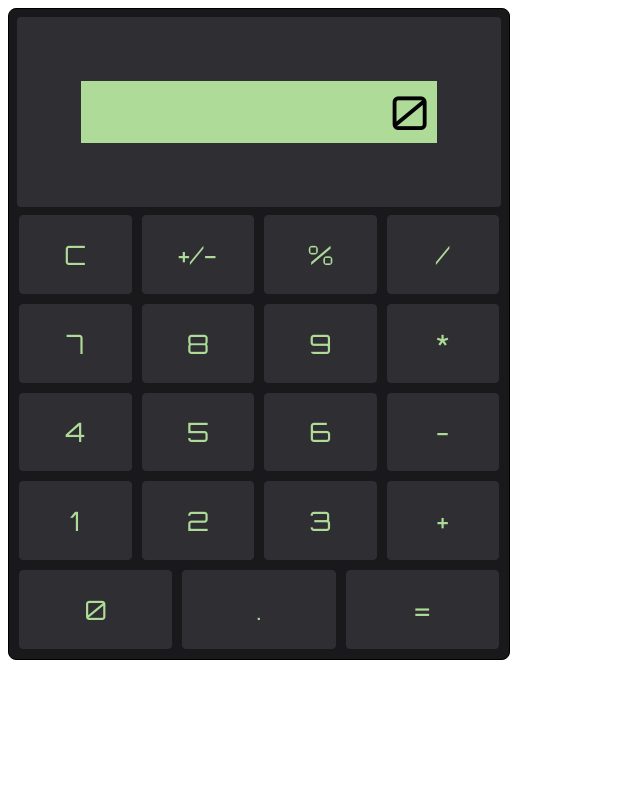
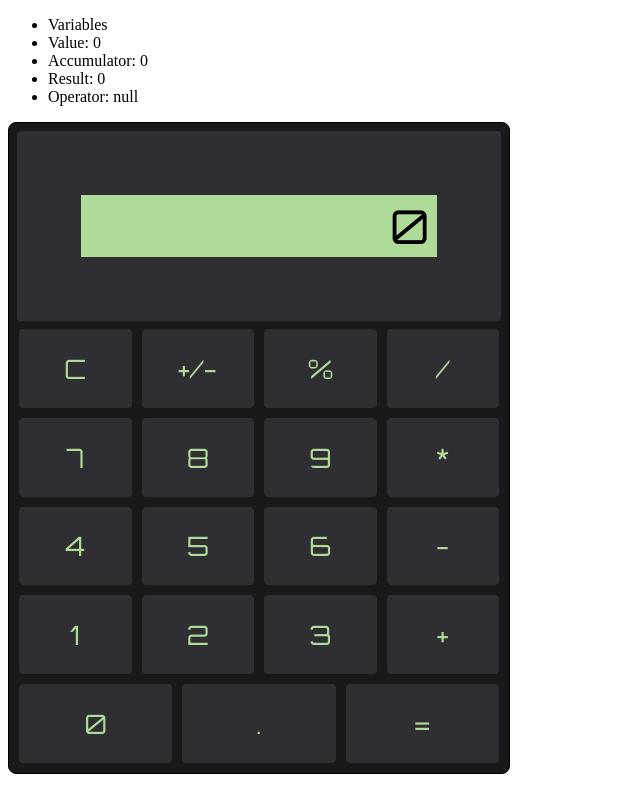
Before and after one commit to diogoizele/js-vanilla-calculator, a website: page index.html in a window 1280 px wide. Shown: the whole page, without its empty margins (0-640 px from the left). Drawn offline with Linux system fonts and the light colour scheme.

Commit message:
feat: add new variables container

```diff
--- a/index.html
+++ b/index.html
@@ -14,6 +14,17 @@
     <title>JS Vanilla Calculator</title>
   </head>
   <body>
+    <ul class="variables">
+      <li class="variables__title">Variables</li>
+      <li class="variables__item">Value: <span data-value>0</span></li>
+      <li class="variables__item">
+        Accumulator: <span data-accumulator>0</span>
+      </li>
+      <li class="variables__item">Result: <span data-result>0</span></li>
+      <li class="variables__item">
+        Operator: <span data-operation>null</span>
+      </li>
+    </ul>
     <div class="container">
       <div class="display" data-display></div>
       <div class="controls">
@@ -43,11 +54,13 @@
         </div>
         <div class="row">
           <button class="btn" data-number>0</button>
-          <button class="btn" data-float>.</button>
+          <button class="btn" data-number>.</button>
           <button class="btn" data-operator>=</button>
         </div>
       </div>
     </div>
+    <script defer src="/services/OperationsService.js"></script>
+    <script defer src="/services/CalculatorService.js"></script>
     <script defer src="/scripts/variables.js"></script>
     <script defer src="/scripts/utils.js"></script>
     <script defer src="/scripts/index.js"></script>
```
